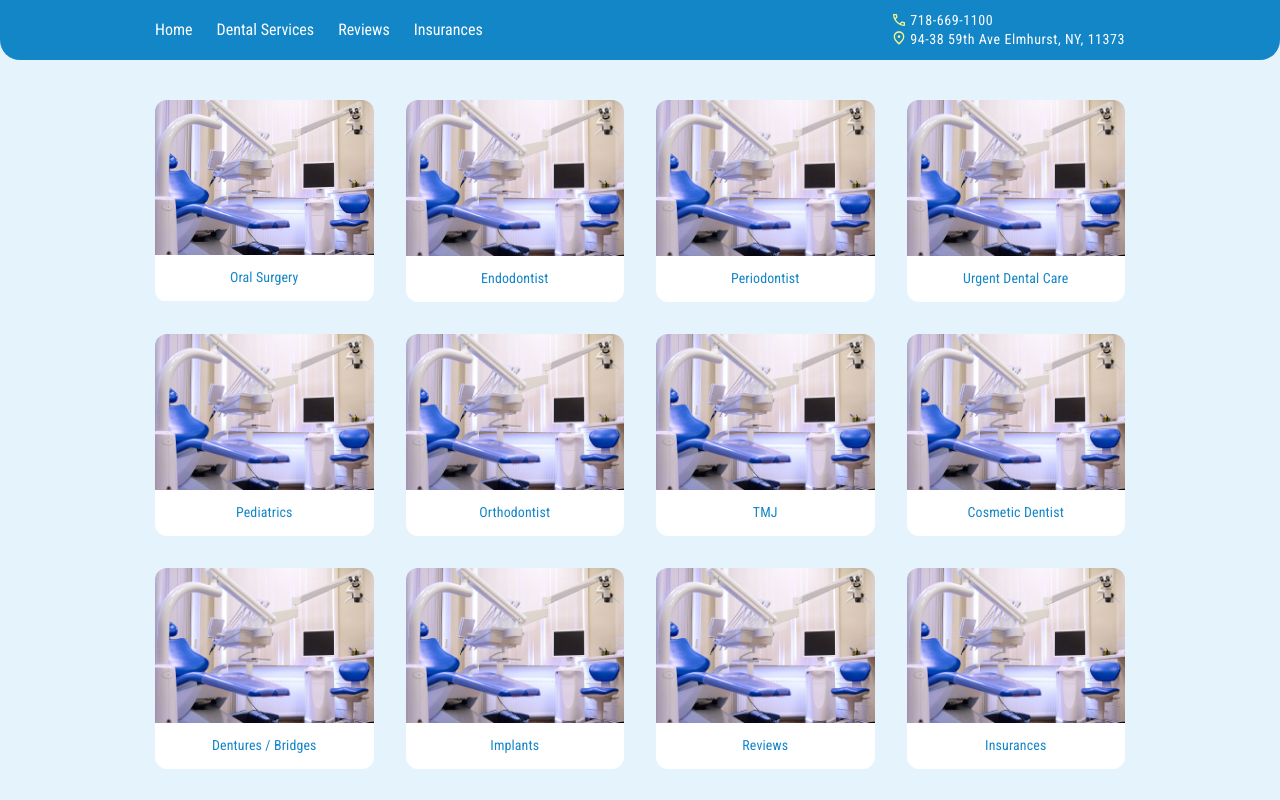
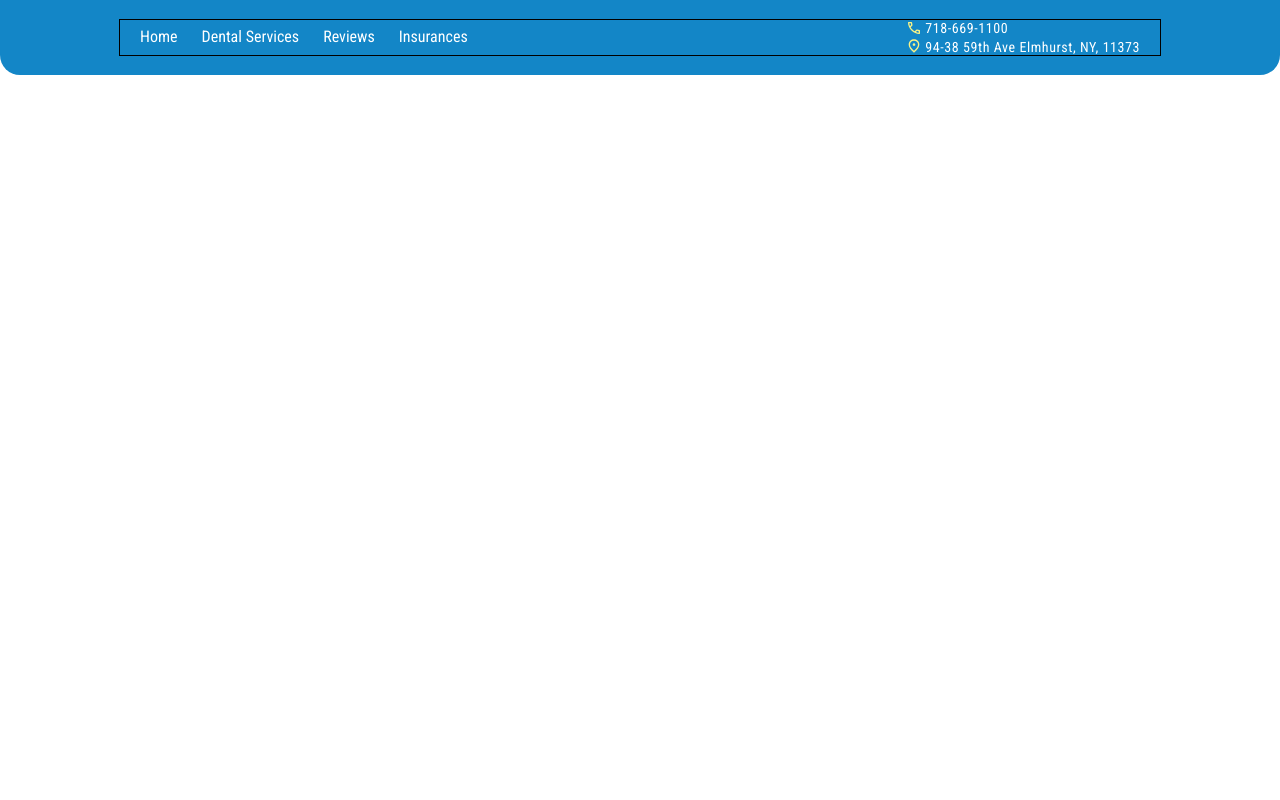
Before and after one commit to go-doc-web/dental-elida-app, a Next.js app: page / in a window 1280 px wide. Shown: the top 800 px of the page. Built offline with nearby package versions, Linux system fonts and the light colour scheme.

Commit message:
fix container fix useViewportWidth

```diff
--- a/src/app/layout.js
+++ b/src/app/layout.js
@@ -17,11 +17,11 @@ export default function RootLayout({ children }) {
     <html lang="en">
       <body className={roboto.className}>
         <Header />
-        <main>
+        {/* <main>
           <Container>{children}</Container>
-        </main>
+        </main> */}
 
-        <Footer />
+        {/* <Footer /> */}
       </body>
     </html>
   );
--- a/src/app/page.module.css
+++ b/src/app/page.module.css
@@ -20,10 +20,8 @@
 
 .card {
   width: 100%;
-  flex-basis: calc((100% - 20px) / 2);
-
+  overflow: hidden;
   border-radius: 12px;
-  overflow: hidden;
 }
 
 .image {
@@ -53,6 +51,12 @@
   letter-spacing: 0.139px;
 }
 
+@media screen and (min-width: 353px) {
+  .card {
+    flex-basis: calc((100% - 20px) / 2);
+  }
+}
+
 @media screen and (min-width: 768px) {
   .wrapper {
     gap: 15px;
--- /dev/null
+++ b/src/app/styles/container.css
@@ -0,0 +1,20 @@
+.container {
+  width: 100%;
+
+  padding-left: var(--pad-sm);
+  padding-right: var(--pad-sm);
+  margin: 0 auto;
+  outline: 1px solid black;
+}
+
+@media screen and (min-width: 375px) {
+  .container {
+    max-width: var(--cont-sm);
+  }
+}
+
+@media screen and (min-width: 768px) {
+  .container {
+    max-width: var(--cont-md);
+  }
+}
--- a/src/app/styles/globals.css
+++ b/src/app/styles/globals.css
@@ -1,5 +1,6 @@
 @import url('./normalize.css');
 @import url('./variables.css');
+@import url('./container.css');
 
 * {
   box-sizing: border-box;
@@ -11,24 +12,15 @@ html {
   font-size: 62.5%;
 }
 
-@media screen and (min-width: 2560px) {
-  html {
-    font-size: 72%;
-  }
-}
-
-html,
-body {
-  /* height: 100%; */
-  /* width: 100%;
+.body {
+  /* igor */
+  width: 100%;
   max-width: 100vw;
-  overflow-x: hidden; */
-}
-
-body {
+  overflow-x: hidden;
+  /* /igor */
   color: var(--text-color-primery, black);
   line-height: normal;
-  background: #e4f3fc;
+  background: var(--body-bg, #e4f3fc);
 }
 
 a {
@@ -45,11 +37,3 @@ p {
   margin: 0;
   padding: 0;
 }
-main {
-}
-
-/* @media screen and (min-width: 2560px) {
-  html {
-    font-size: 90%;
-  }
-} */
--- a/src/app/styles/variables.css
+++ b/src/app/styles/variables.css
@@ -1,6 +1,6 @@
 :root {
   /*   Colors */
-
+  --body-bg: #e4f3fc;
   --header-color-bg: #1386c7;
   --footer-color-bg: #1386c7;
   --text-color-white: #ffffff;
@@ -11,22 +11,22 @@
 
   /* Container size */
 
-  --sm: 33.4rem; /* 375 */
-  --md: 68.7rem; /* 768 */
-  --lg: 98rem; /* 1140px */
+  --sm: 68.7rem; /* 375 */
+  --md: 98rem; /* 768 */
+  /* --lg: 98rem;
   --xl: 98rem;
-  --xxl: 128rem;
+  --xxl: 128rem; */
 
-  --pad-sm: 1rem * 2;
-  --pad-md: 1.5rem * 2;
-  --pad-xl: 2rem * 2;
+  --pad-sm: 2rem;
+  --pad-md: 3rem;
+  /* --pad-xl: 2rem * 2; */
 
   /* Container size  + paddings*/
-  --cont-sm: calc(var(--sm) + var(--pad-md));
-  --cont-md: calc(var(--md) + var(--pad-md));
+  --cont-sm: calc(var(--sm) + var(--pad-sm) * 2);
+  --cont-md: calc(var(--md) + var(--pad-md) * 2);
   --cont-lg: calc(var(--lg) + var(--pad-md));
   --cont-xl: calc(var(--xl) + var(--pad-md));
-  --cont-xxl: calc(var(--xxl) + var(--pad-xl));
+  --cont-xxl: calc(var(--xxl) + var(--pad-md));
 }
 
 /* --md: calc(68.7rem + var(--ps-cont)); */
--- a/src/compositions/Header/Header.jsx
+++ b/src/compositions/Header/Header.jsx
@@ -1,54 +1,26 @@
 'use client';
-
-import useViewportWidth from '@/hooks/widtch';
-import Image from 'next/image';
 import clsx from 'clsx';
 
 import Menu from './componets/Menu';
 import AddressPanel from './componets/AddressPanel';
-import Container from '@/componets/Container';
-import Button from '@/componets/Button';
-import Hamburger from '@/componets/Icon/Hamburger';
+
 import * as menu from '@/config/navMenu';
 import css from './Header.module.css';
 
 const cn = clsx;
 
-// const menu = [
-//   { id: "1", title: "Home", link: "/" },
-//   { id: "2", title: "Dental Services", link: "/dental-services" },
-//   { id: "3", title: "Reviews", link: "/reviews" },
-//   { id: "4", title: "Insurances", link: "/insurances" },
-// ];
-
-const stylesBtn = {
-  cursor: 'pointer',
-};
-
-const white = '#fff';
 const Header = () => {
-  // const [isShowBurgerIcon, setIsShowBurgerIcon] = useState(false);
-  const viewportWidth = useViewportWidth();
-
   return (
     <>
       <header className={css.header}>
-        <Container>
+        <div className="container">
           <div className={css.wrapperMenu}>
-            {viewportWidth < 768 && (
-              <Button
-                callback={() => console.log('Hello')}
-                icon={<Hamburger color={'white'} />}
-                externalStyles={stylesBtn}
-              ></Button>
-            )}
-            {viewportWidth >= 768 && <Menu menu={menu.mainMenu} />}
-
+            <Menu menu={menu.mainMenu} />
             <AddressPanel />
           </div>
+        </div>
 
-          {/*  сделать компонентом */}
-        </Container>
+        {/*  сделать компонентом */}
       </header>
     </>
   );
--- a/src/compositions/Header/Header.module.css
+++ b/src/compositions/Header/Header.module.css
@@ -1,5 +1,4 @@
 .header {
-  /* outline: 1px solid tomato; */
   padding: 1.2rem 0rem 1.3rem;
   background-color: var(--header-color-bg);
   border-radius: 0 0 2rem 2rem;
@@ -8,45 +7,11 @@
 .wrapperMenu {
   display: flex;
   align-items: center;
-
-  gap: 4rem;
+  justify-content: space-between;
 }
 
-.hamburger {
-  cursor: pointer;
-}
-
-@media screen and (max-width: 374px) {
+@media screen and (min-width: 768px) {
   .header {
-  }
-  .wrapperMenu {
-    justify-content: flex-start;
-    gap: 6.6rem;
+    padding: 2rem 0rem;
   }
 }
-
-@media screen and (min-width: 375px) {
-  .header {
-  }
-  .wrapperMenu {
-    gap: 6.6rem;
-    justify-content: space-between;
-  }
-}
-
-/* @media (max-width: 767px) {
-  .wrapperMenu {
-    justify-content: space-between;
-  }
-  .wrapperMenu {
-  }
-} */
-
-@media screen and (min-width: 768px) {
-}
-@media screen and (min-width: 1140px) {
-}
-@media screen and (min-width: 1440px) {
-}
-@media screen and (min-width: 1920px) {
-}
--- a/src/compositions/Header/componets/Menu/Menu.jsx
+++ b/src/compositions/Header/componets/Menu/Menu.jsx
@@ -1,11 +1,16 @@
 import React from 'react';
 import Link from 'next/link';
 
+import Hamburger from '@/componets/Icon/Hamburger';
+import useViewportWidth from '@/hooks/useViewportWidth';
 import css from './Menu.module.css';
 
 function Menu({ menu }) {
+  const { isEqualWidth } = useViewportWidth({ expect: 768 });
   return (
-    <nav>
+    <nav className={css.nav}>
+      {isEqualWidth && <Hamburger color={'white'} />}
+      {!isEqualWidth && (
         <ul className={css.navList}>
           {menu.map(({ id, title, link }) => {
             return (
@@ -15,6 +20,7 @@ function Menu({ menu }) {
             );
           })}
         </ul>
+      )}
     </nav>
   );
 }
--- a/src/compositions/Header/componets/Menu/Menu.module.css
+++ b/src/compositions/Header/componets/Menu/Menu.module.css
@@ -1,6 +1,11 @@
 .navList {
-  display: none;
+  display: flex;
+  align-items: center;
+  gap: 2.4rem;
 }
+
+/* TODO change gap to margin */
+/* @supports */
 
 .linkItem {
   font-size: 1.6rem;
@@ -8,17 +13,3 @@
   letter-spacing: 0, 064rem;
   color: var(--text-color-white, #ffffff);
 }
-
-@media screen and (min-width: 768px) {
-  .navList {
-    display: flex;
-    align-items: center;
-    gap: 2.4rem;
-  }
-}
-@media screen and (min-width: 1140px) {
-}
-@media screen and (min-width: 1440px) {
-}
-@media screen and (min-width: 1920px) {
-}
--- /dev/null
+++ b/src/hooks/useViewportWidth.js
@@ -0,0 +1,25 @@
+import { useEffect, useState } from 'react';
+
+const useViewportWidth = ({ expect = 0 }) => {
+  const [width, setWidth] = useState(0);
+
+  useEffect(() => {
+    const handleResize = () => {
+      setWidth(window.innerWidth);
+    };
+
+    handleResize();
+
+    window.addEventListener('resize', handleResize);
+
+    return () => {
+      window.removeEventListener('resize', handleResize);
+    };
+  }, []);
+
+  const isEqualWidth = width <= expect;
+
+  return { width, isEqualWidth };
+};
+
+export default useViewportWidth;
--- a/src/hooks/widtch.js
+++ /dev/null
@@ -1,27 +0,0 @@
-import { useEffect, useState } from 'react';
-
-const useViewportWidth = () => {
-  const [viewportWidth, setViewportWidth] = useState(0);
-
-  useEffect(() => {
-    // Функция обновления ширины вьюпорта
-    const handleResize = () => {
-      setViewportWidth(window.innerWidth);
-    };
-
-    // Инициализация значения при загрузке компонента
-    handleResize();
-
-    // Добавление слушателя события изменения размера окна
-    window.addEventListener('resize', handleResize);
-
-    // Удаление слушателя при размонтировании компонента
-    return () => {
-      window.removeEventListener('resize', handleResize);
-    };
-  }, []); // Пустой массив зависимостей означает, что useEffect будет запущен только после монтирования и размонтирования компонента
-
-  return viewportWidth;
-};
-
-export default useViewportWidth;
```
Lines whose indentation alone changed are shown as unchanged.
